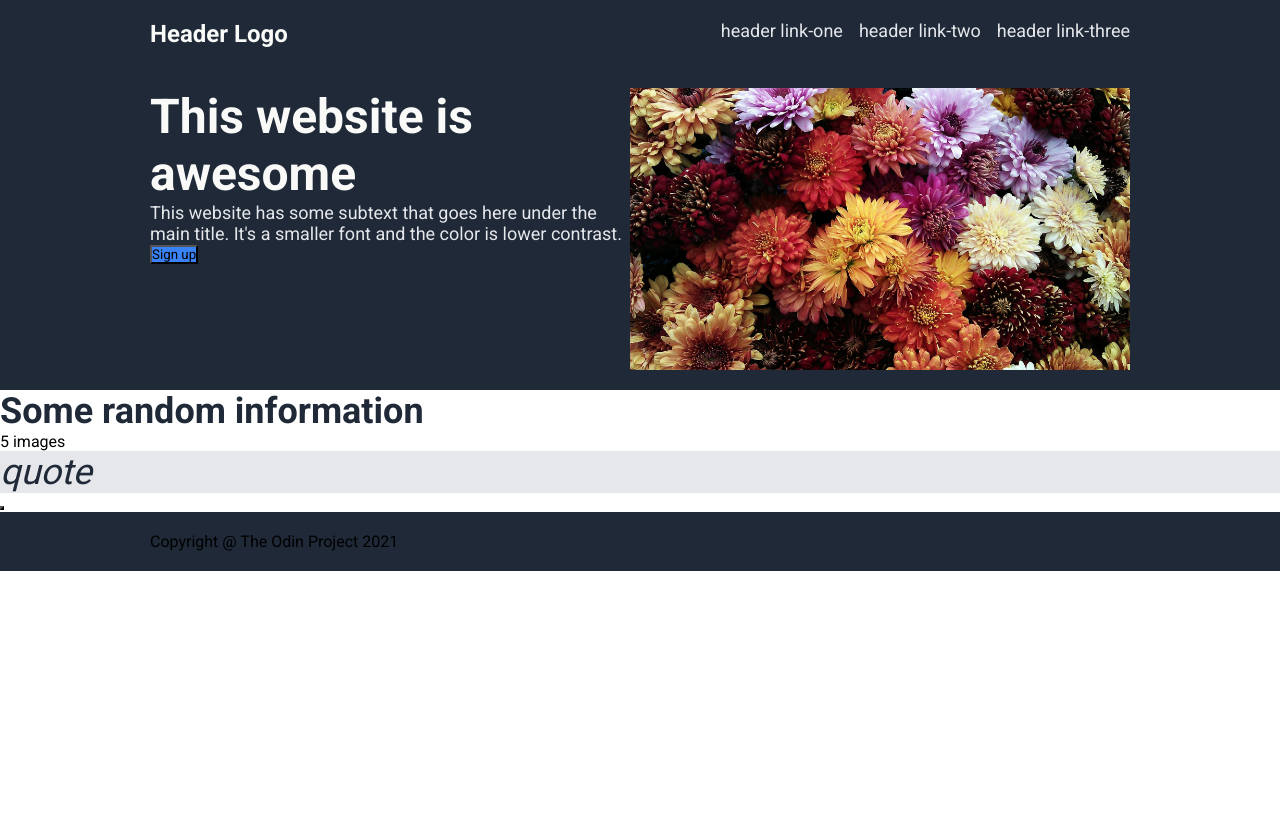
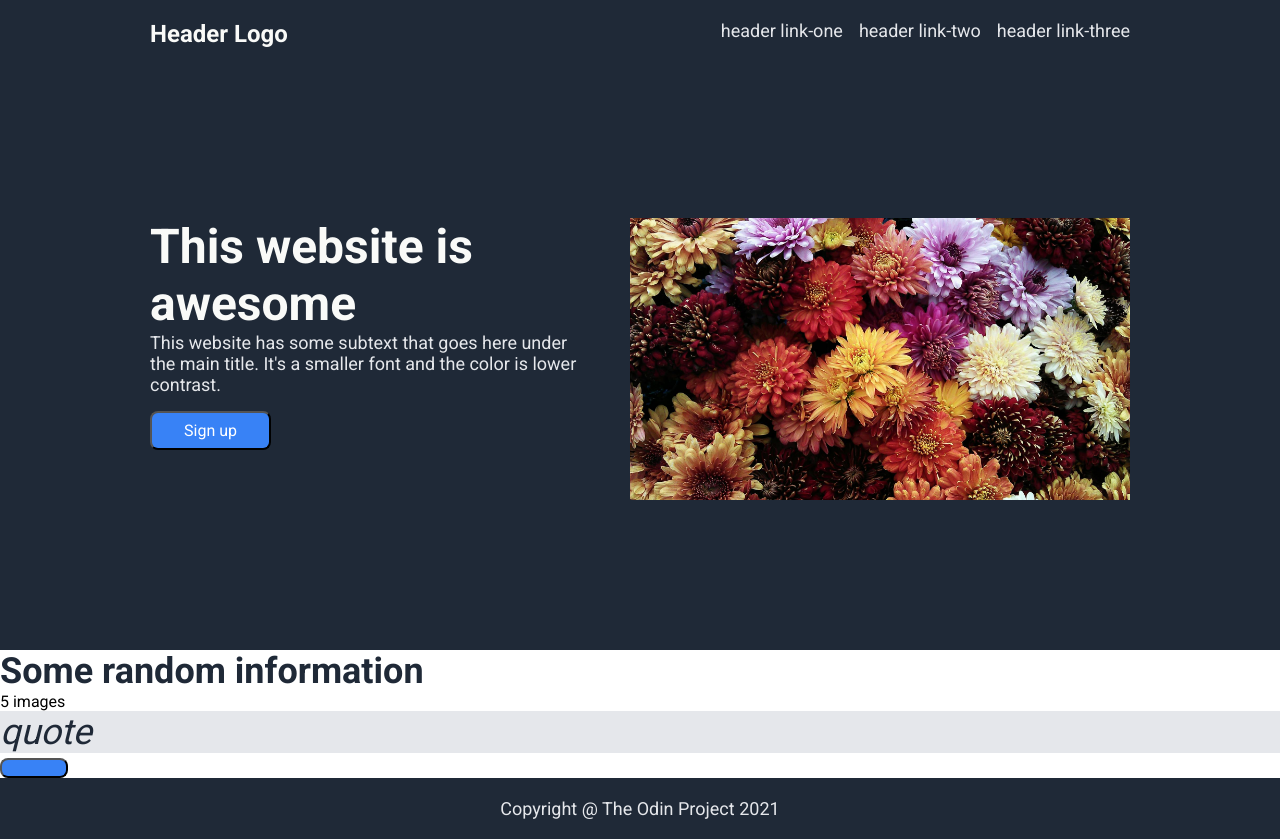
Before and after one commit to ImranullahKhann/landing-page, a plain HTML site: page index.html in a window 1280 px wide. Before the commit the page ends 800 px from the top, so only its background shows below. Drawn offline with Linux system fonts and the light colour scheme.

Commit message:
Feat: First section  added

```diff
--- a/style.css
+++ b/style.css
@@ -21,7 +21,7 @@ a {
     text-decoration: none;
 }
 
-.subtext, a {
+.subtext,a,.footer  {
     color: #E5E7EB;
     font-size: 18px;
 }
@@ -34,6 +34,7 @@ a {
 
 button,.blue {
     background-color: #3882F6;
+    color: white;
 }
 
 .header {
@@ -62,6 +63,26 @@ button,.blue {
     color: #F9FAF8;
 }
 
+.one {
+    justify-content: center;
+    padding: 150px;
+    gap: 50px;
+}
+
+.hero {
+    max-width: 450px;
+}
+
+.subtext {
+    margin-bottom: 16px;
+}
+
+button {
+    padding: 8px 32px;
+    border-radius: 8px;
+    font-size: 16px;
+}
+
 .information {
     color: #1F2937;
     font-size: 36px;
@@ -77,3 +98,8 @@ button,.blue {
     font-style: italic;
     color: #1F2937;
 }
+
+.footer {
+    justify-content: center;
+    align-items: center;
+}
```
